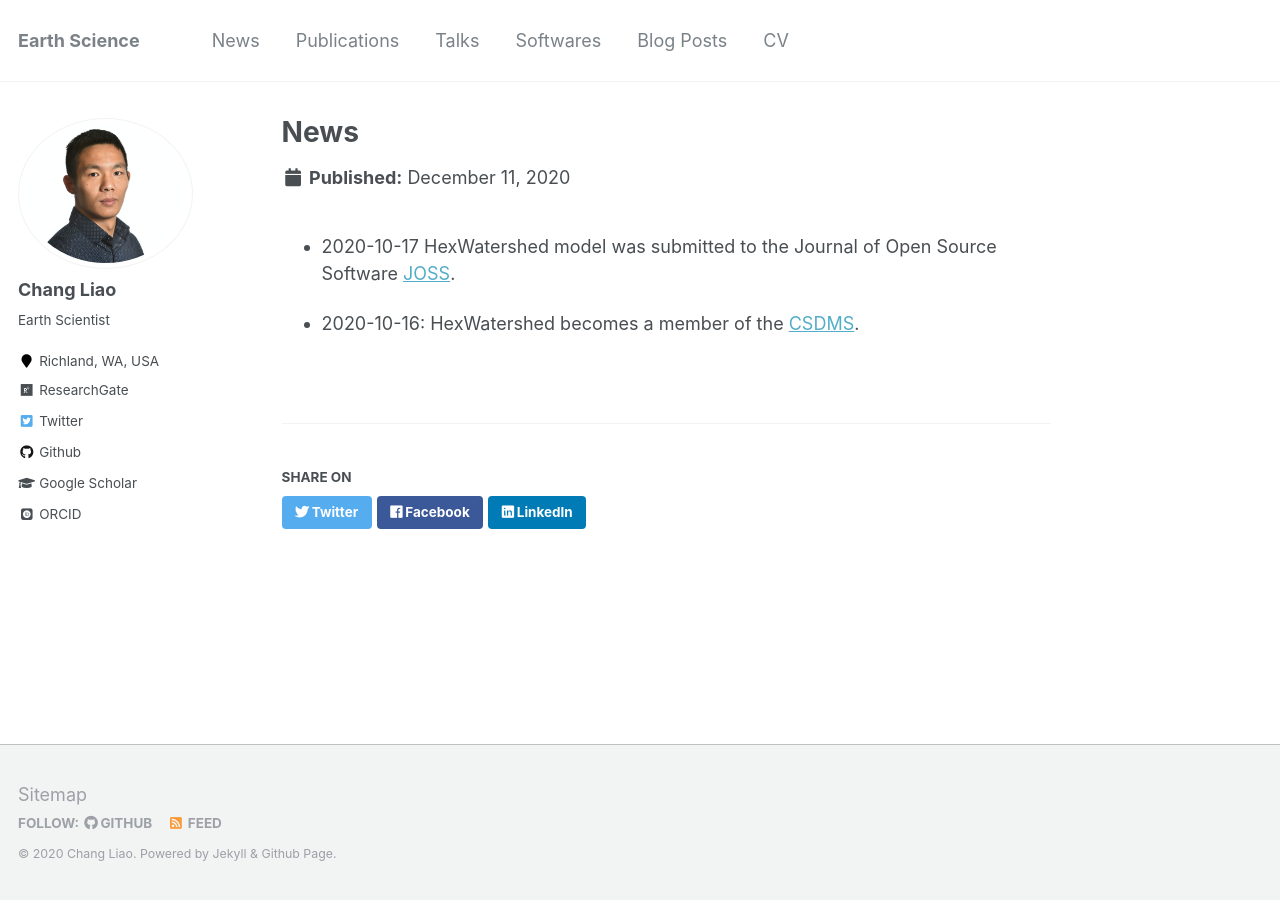
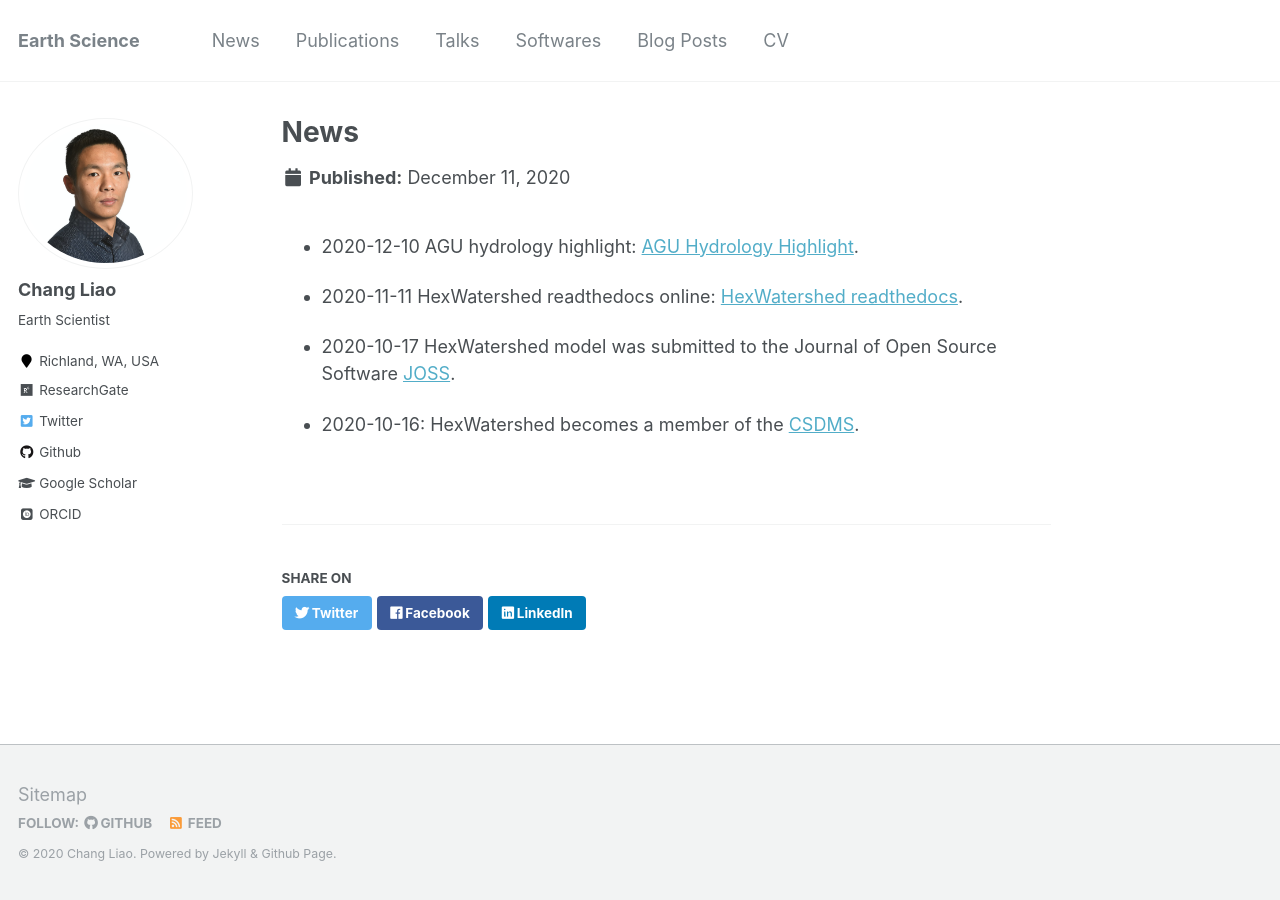
Before and after one commit to changliao/changliao.github.io, a Jekyll site: the page built from _news/news.md, in a window 1280 px wide. Built offline with Jekyll 4.4.1, drawn with Linux system fonts in a browser that asks for light colours; some web fonts are replaced.

Commit message:
update news

```diff
--- a/_news/news.md
+++ b/_news/news.md
@@ -10,6 +10,12 @@ redirect_from:
   - /news.html
 ---
 
+* 2020-12-10 AGU hydrology highlight:
+[AGU Hydrology Highlight](https://agu-h3s.org/2020/12/07/chang-liaos-research-showcase-revisiting-flow-directions/).
+
+* 2020-11-11 HexWatershed readthedocs online:
+[HexWatershed readthedocs](https://hexwatershed.readthedocs.io/en/latest/).
+
 * 2020-10-17 HexWatershed model was submitted to the Journal of Open Source Software [JOSS](https://github.com/openjournals/joss-reviews/issues/2751).
 
 * 2020-10-16: HexWatershed becomes a member of the
```
